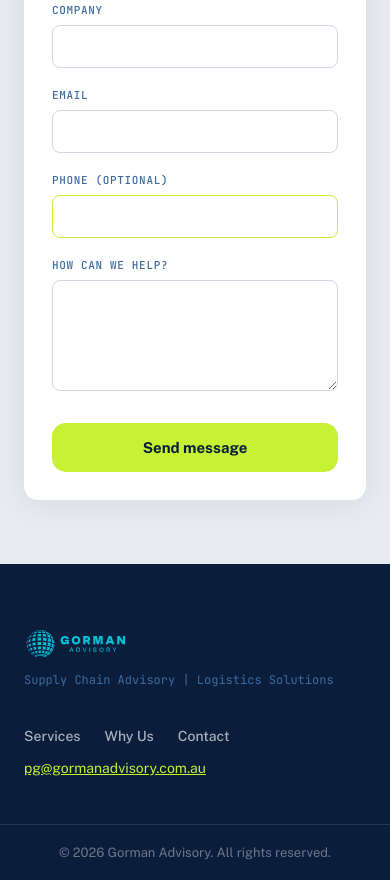
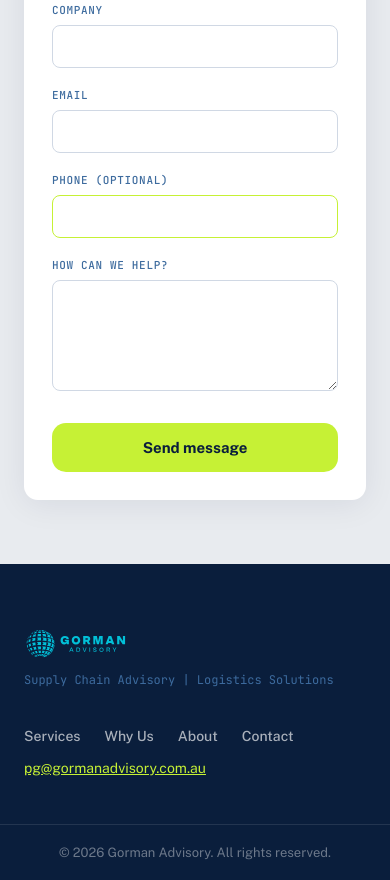
Before and after one commit to aegooding/gorman-advisory, a website: page index.html in a window 390 px wide. Shown: the part 7405-8285 px from the top of the page. Drawn offline with nearby package versions, Linux system fonts and the light colour scheme.

Commit message:
Add About nav link to desktop nav, mobile menu, and footer

```diff
--- a/index.html
+++ b/index.html
@@ -669,6 +669,7 @@
     <nav class="nav-links">
       <a href="#services">Services</a>
       <a href="#why-us">Why Us</a>
+      <a href="#about">About</a>
       <a href="#contact" class="btn btn-lime">Contact Us</a>
     </nav>
     <button class="nav-toggle" id="navToggle" aria-label="Toggle menu" aria-expanded="false">
@@ -678,6 +679,7 @@
   <nav class="nav-dropdown" id="navDropdown">
     <a href="#services">Services</a>
     <a href="#why-us">Why Us</a>
+    <a href="#about">About</a>
     <a href="#contact" class="btn btn-lime">Contact Us</a>
   </nav>
 </header>
@@ -887,6 +889,7 @@ We'll respond within one business day.</p>
       <nav class="footer-nav">
         <a href="#services">Services</a>
         <a href="#why-us">Why Us</a>
+        <a href="#about">About</a>
         <a href="#contact">Contact</a>
       </nav>
       <a href="mailto:pg@gormanadvisory.com.au" class="footer-email">pg@gormanadvisory.com.au</a>
```
